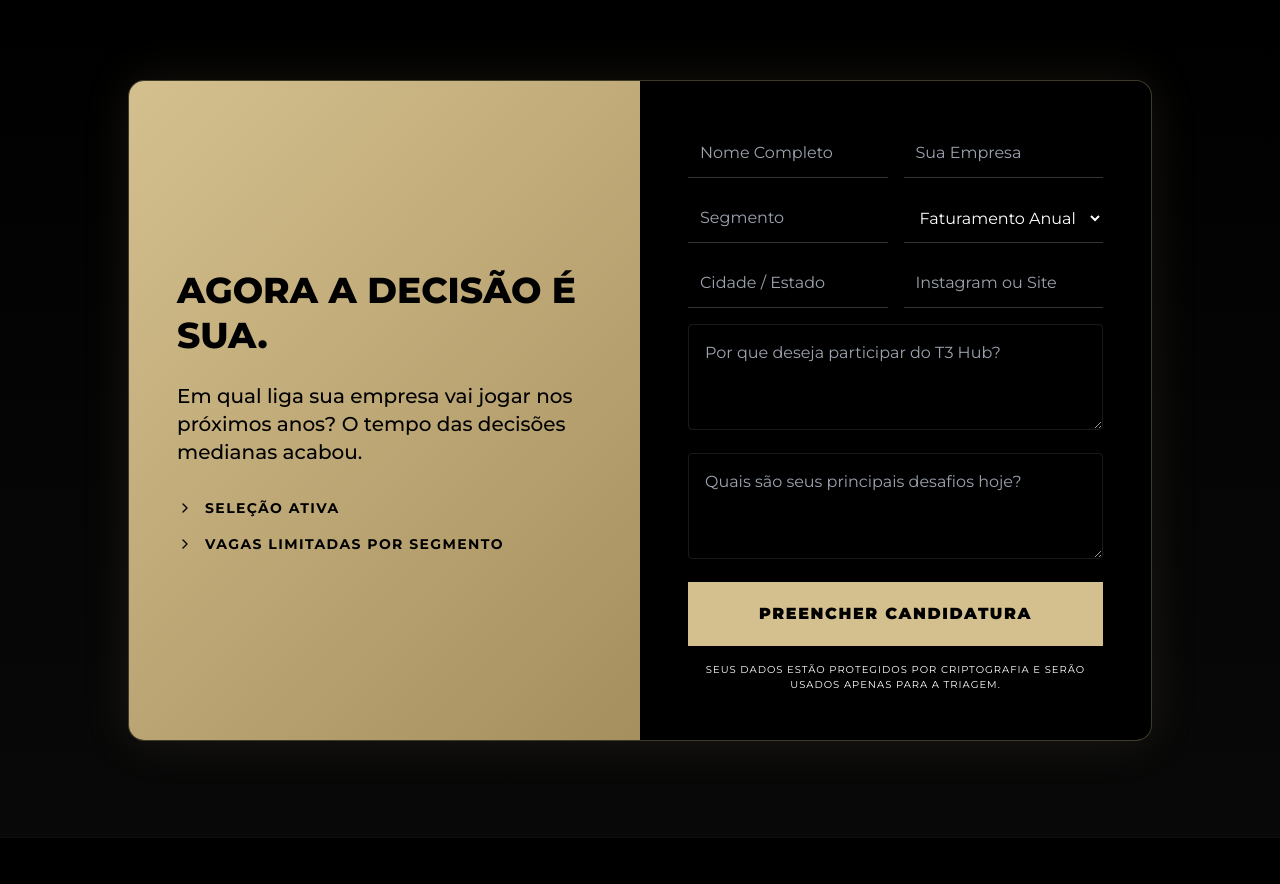
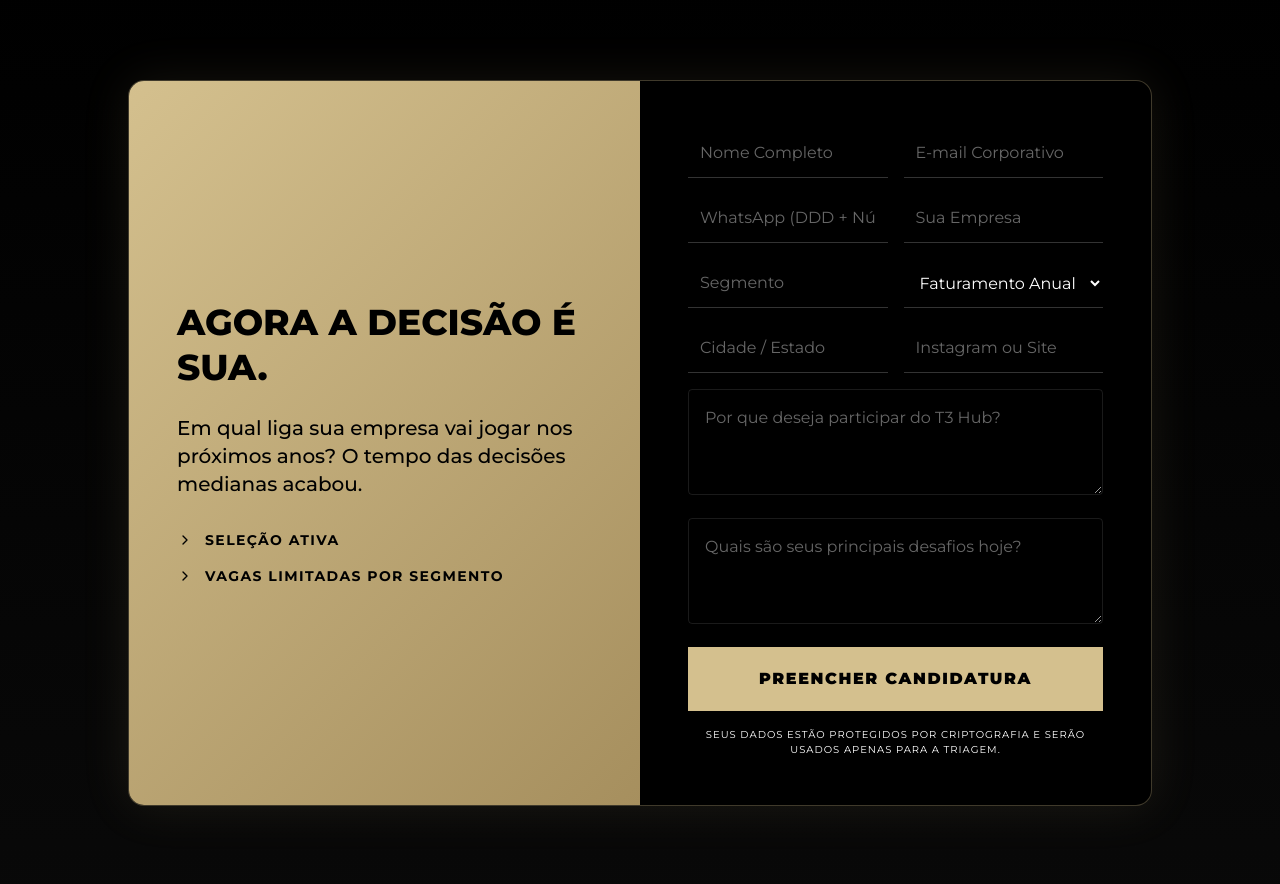
Before and after one commit to hamiltonmatematica/t3hub, a React (Vite) app: page / in a window 1280 px wide. Shown: the part 6140-7024 px from the top of the page. Built offline with nearby package versions, Linux system fonts and the light colour scheme.

Commit message:
feat: adicionar campos de whatsapp e email ao formulario

```diff
--- a/App.tsx
+++ b/App.tsx
@@ -156,15 +156,28 @@ const WhatsAppButton = () => (
 
 export default function App() {
   const [formData, setFormData] = useState({
-    nome: '', empresa: '', segmento: '', faturamento: '', cidade: '', social: '', motivo: '', desafios: ''
+    nome: '', email: '', telefone: '', empresa: '', segmento: '', faturamento: '', cidade: '', social: '', motivo: '', desafios: ''
   });
   const [isSubmitting, setIsSubmitting] = useState(false);
 
-  const handleInputChange = (e) => {
-    setFormData({ ...formData, [e.target.name]: e.target.value });
+  const formatPhone = (value: string) => {
+    const numbers = value.replace(/\D/g, '').slice(0, 11);
+    if (numbers.length <= 2) return numbers;
+    if (numbers.length <= 6) return `(${numbers.slice(0, 2)}) ${numbers.slice(2)}`;
+    if (numbers.length <= 10) return `(${numbers.slice(0, 2)}) ${numbers.slice(2, 6)}-${numbers.slice(6)}`;
+    return `(${numbers.slice(0, 2)}) ${numbers.slice(2, 7)}-${numbers.slice(7, 11)}`;
   };
 
-  const handleSubmit = async (e) => {
+  const handleInputChange = (e: React.ChangeEvent<HTMLInputElement | HTMLSelectElement | HTMLTextAreaElement>) => {
+    const { name, value } = e.target;
+    if (name === 'telefone') {
+      setFormData(prev => ({ ...prev, [name]: formatPhone(value) }));
+    } else {
+      setFormData(prev => ({ ...prev, [name]: value }));
+    }
+  };
+
+  const handleSubmit = async (e: React.FormEvent) => {
     e.preventDefault();
     setIsSubmitting(true);
 
@@ -177,12 +190,15 @@ export default function App() {
         headers: {
           'Content-Type': 'application/json',
         },
-        body: JSON.stringify(formData),
+        body: JSON.stringify({
+          ...formData,
+          whatsapp: formData.telefone
+        }),
       });
 
       alert('Candidatura enviada com sucesso! Nossa equipe entrará em contato em breve.');
       setFormData({
-        nome: '', empresa: '', segmento: '', faturamento: '', cidade: '', social: '', motivo: '', desafios: ''
+        nome: '', email: '', telefone: '', empresa: '', segmento: '', faturamento: '', cidade: '', social: '', motivo: '', desafios: ''
       });
     } catch (error) {
       console.error('Erro ao enviar:', error);
@@ -493,19 +509,31 @@ export default function App() {
                   <div className="grid md:grid-cols-2 gap-4">
                     <input
                       type="text" name="nome" placeholder="Nome Completo" required
-                      className="bg-transparent border-b border-white/20 p-3 focus:border-gold outline-none w-full transition-all"
+                      className="bg-transparent border-b border-white/20 p-3 focus:border-gold outline-none w-full transition-all placeholder:text-white/40"
                       value={formData.nome} onChange={handleInputChange}
                     />
                     <input
+                      type="email" name="email" placeholder="E-mail Corporativo" required
+                      className="bg-transparent border-b border-white/20 p-3 focus:border-gold outline-none w-full transition-all placeholder:text-white/40"
+                      value={formData.email} onChange={handleInputChange}
+                    />
+                  </div>
+                  <div className="grid md:grid-cols-2 gap-4">
+                    <input
+                      type="tel" name="telefone" placeholder="WhatsApp (DDD + Número)" required
+                      className="bg-transparent border-b border-white/20 p-3 focus:border-gold outline-none w-full transition-all placeholder:text-white/40"
+                      value={formData.telefone} onChange={handleInputChange}
+                    />
+                    <input
                       type="text" name="empresa" placeholder="Sua Empresa" required
-                      className="bg-transparent border-b border-white/20 p-3 focus:border-gold outline-none w-full transition-all"
+                      className="bg-transparent border-b border-white/20 p-3 focus:border-gold outline-none w-full transition-all placeholder:text-white/40"
                       value={formData.empresa} onChange={handleInputChange}
                     />
                   </div>
                   <div className="grid md:grid-cols-2 gap-4">
                     <input
                       type="text" name="segmento" placeholder="Segmento" required
-                      className="bg-transparent border-b border-white/20 p-3 focus:border-gold outline-none w-full transition-all"
+                      className="bg-transparent border-b border-white/20 p-3 focus:border-gold outline-none w-full transition-all placeholder:text-white/40"
                       value={formData.segmento} onChange={handleInputChange}
                     />
                     <select
@@ -513,33 +541,33 @@ export default function App() {
                       className="bg-transparent border-b border-white/20 p-3 focus:border-gold outline-none w-full transition-all text-white"
                       value={formData.faturamento} onChange={handleInputChange}
                     >
-                      <option value="">Faturamento Anual</option>
-                      <option value="ate-1m">Até R$ 1M</option>
-                      <option value="1m-5m">R$ 1M a R$ 5M</option>
-                      <option value="5m-15m">R$ 5M a R$ 15M</option>
-                      <option value="acima-15m">Acima de R$ 15M</option>
+                      <option value="" className="bg-black text-white">Faturamento Anual</option>
+                      <option value="ate-1m" className="bg-black text-white">Até R$ 1M</option>
+                      <option value="1m-5m" className="bg-black text-white">R$ 1M a R$ 5M</option>
+                      <option value="5m-15m" className="bg-black text-white">R$ 5M a R$ 15M</option>
+                      <option value="acima-15m" className="bg-black text-white">Acima de R$ 15M</option>
                     </select>
                   </div>
                   <div className="grid md:grid-cols-2 gap-4">
                     <input
                       type="text" name="cidade" placeholder="Cidade / Estado" required
-                      className="bg-transparent border-b border-white/20 p-3 focus:border-gold outline-none w-full transition-all"
+                      className="bg-transparent border-b border-white/20 p-3 focus:border-gold outline-none w-full transition-all placeholder:text-white/40"
                       value={formData.cidade} onChange={handleInputChange}
                     />
                     <input
                       type="text" name="social" placeholder="Instagram ou Site"
-                      className="bg-transparent border-b border-white/20 p-3 focus:border-gold outline-none w-full transition-all"
+                      className="bg-transparent border-b border-white/20 p-3 focus:border-gold outline-none w-full transition-all placeholder:text-white/40"
                       value={formData.social} onChange={handleInputChange}
                     />
                   </div>
                   <textarea
                     name="motivo" placeholder="Por que deseja participar do T3 Hub?" rows={3}
-                    className="bg-transparent border border-white/10 p-4 rounded focus:border-gold outline-none w-full transition-all"
+                    className="bg-transparent border border-white/10 p-4 rounded focus:border-gold outline-none w-full transition-all placeholder:text-white/40"
                     value={formData.motivo} onChange={handleInputChange}
                   />
                   <textarea
                     name="desafios" placeholder="Quais são seus principais desafios hoje?" rows={3}
-                    className="bg-transparent border border-white/10 p-4 rounded focus:border-gold outline-none w-full transition-all"
+                    className="bg-transparent border border-white/10 p-4 rounded focus:border-gold outline-none w-full transition-all placeholder:text-white/40"
                     value={formData.desafios} onChange={handleInputChange}
                   />
                   <button
```
